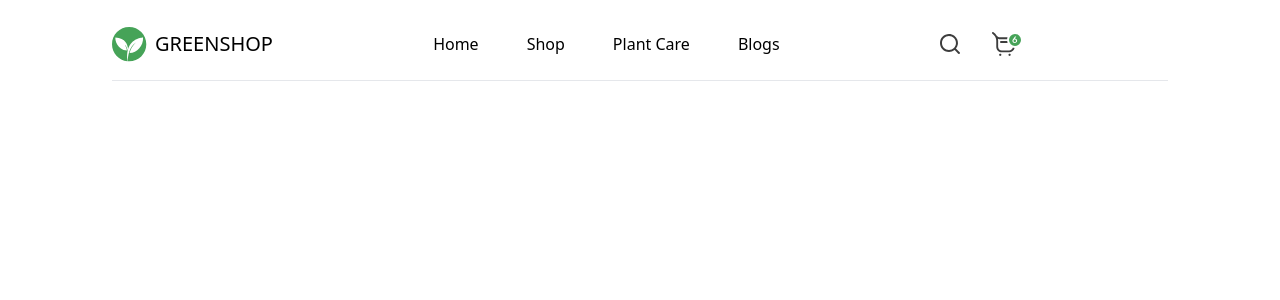
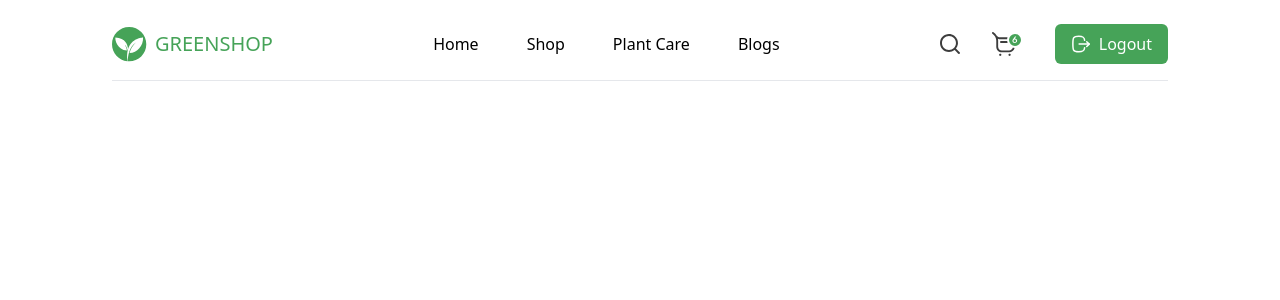
Before and after one commit to Horizonnns/greenshop-vue, a Vue app: page / in a window 1280 px wide. Shown: the top 300 px of the page. Built offline with nearby package versions, Linux system fonts and the light colour scheme.

Commit message:
Added necessary colours to tailwind.config

```diff
--- a/tailwind.config.js
+++ b/tailwind.config.js
@@ -3,6 +3,21 @@ export default {
 	content: ['./index.html', './src/**/*.{vue,js,ts,jsx,tsx}'],
 	theme: {
 		extend: {},
+		extend: {
+			colors: {
+				dark: '#3d3d3d',
+				primary: '#46a358',
+				'light-green': '#4aa3581a',
+
+				gray: {
+					10: '#fbfbfb',
+				},
+
+				yellow: {
+					10: '#ffac0c',
+				},
+			},
+		},
 	},
 	plugins: [],
 };
```
